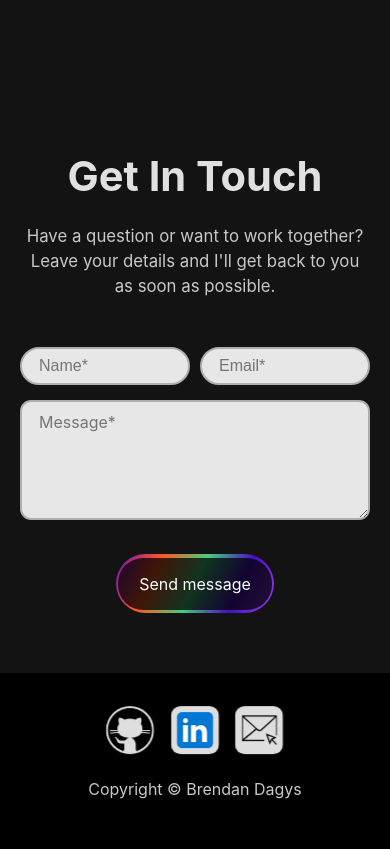
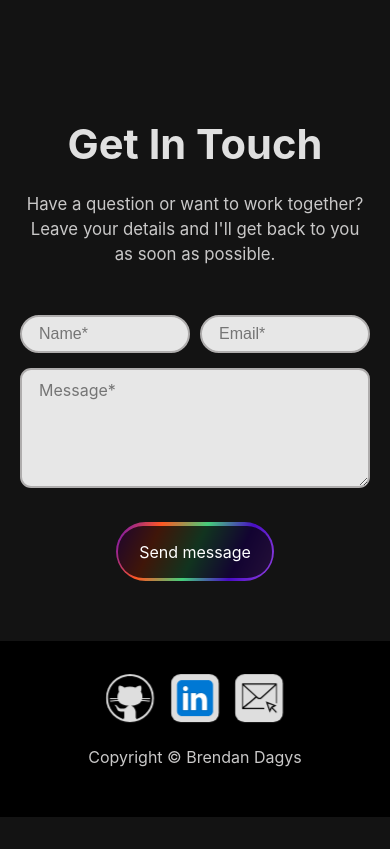
Before and after one commit to brendandagys/Portfolio, a React (Vite) app in the folder frontend/: page / in a window 390 px wide. Shown: the part 5960-6809 px from the top of the page. After the commit the page ends 6777 px from the top, so only its background shows below. Built offline with nearby package versions, Linux system fonts and the light colour scheme.

Commit message:
Tweak top-margin of contact form for mobile

```diff
--- a/frontend/src/css/ContactForm.css
+++ b/frontend/src/css/ContactForm.css
@@ -105,6 +105,10 @@
 }
 
 @media (max-width: 450px) {
+  #contact {
+    margin: 6rem 0 0;
+  }
+
   .contact-form h1 {
     font-size: 2.8em;
   }
```
